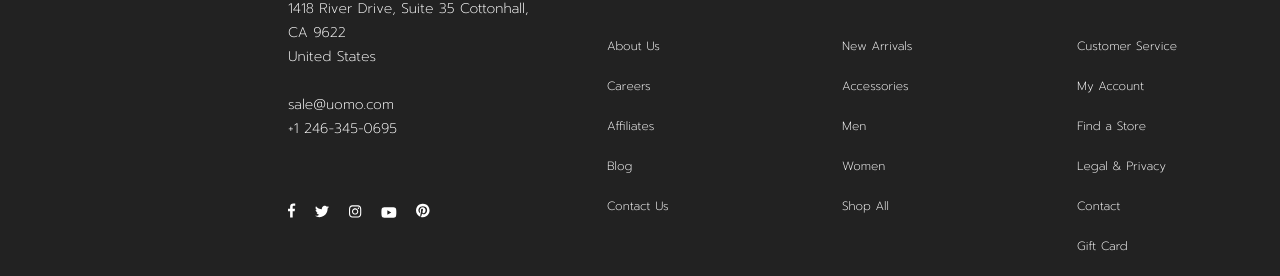
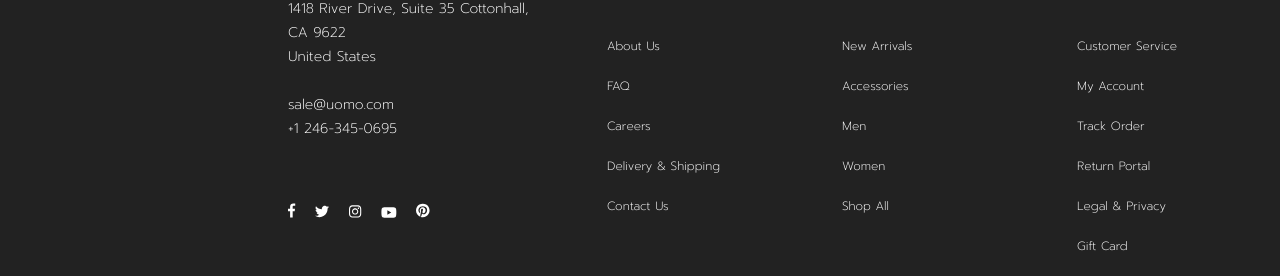
Before and after one commit to desokan/ShopFront_Frontend, a React (Create React App) app: page / in a window 1280 px wide. Shown: the part 2197-2473 px from the top of the page. Built offline with nearby package versions, Linux system fonts and the light colour scheme.

Commit message:
changed footer categories

```diff
--- a/db.json
+++ b/db.json
@@ -4,6 +4,5 @@
       "id": 1,
       "email": "test-user@email.com"
     }
-
   ]
 }
--- a/src/components/footer/FooterMid.js
+++ b/src/components/footer/FooterMid.js
@@ -78,9 +78,9 @@ const FooterMid = () => {
           <div>
             <ul className={classes.company}>
               <li>About Us </li>
+              <li>FAQ</li>
               <li>Careers</li>
-              <li>Affiliates</li>
-              <li>Blog</li>
+              <li>Delivery & Shipping</li>
               <li>Contact Us</li>
             </ul>
           </div>
@@ -103,14 +103,13 @@ const FooterMid = () => {
             <ul className={`${classes.company} ${classes.removeAnchorStyle}`}>
               <li>Customer Service</li>
               <li>My Account</li>
-              <li>Find a Store</li>
-
+              <li>Track Order</li>
+              <li>Return Portal</li>
               <li>
                 <a href="/privacy" target="_blank">
                   Legal & Privacy
                 </a>
               </li>
-              <li>Contact</li>
               <li>Gift Card</li>
             </ul>
           </div>
```
